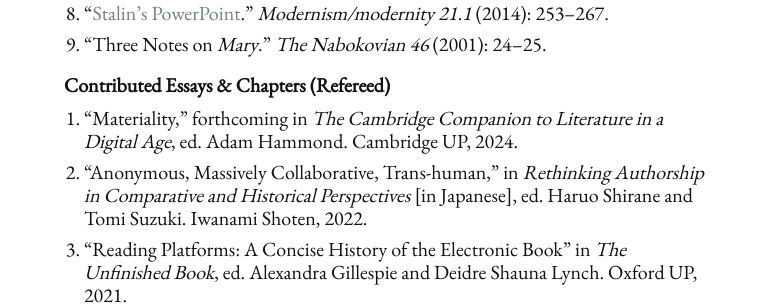
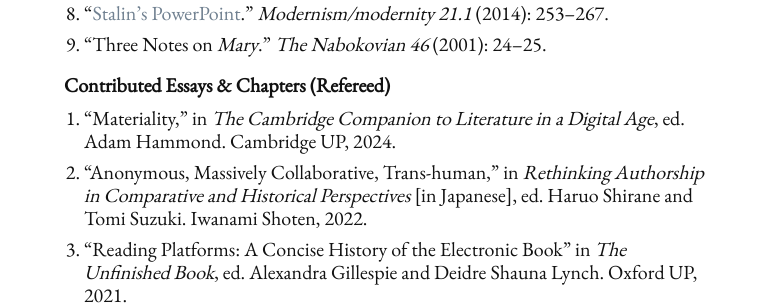
Before and after one commit to denten/denten.github.io, a Jekyll site: the page built from _pages/publications.md, in a window 1280 px wide. Shown: the part 727-1032 px from the top of the page, without its empty margins (256-1023 px from the left). Built offline with Jekyll 4.4.1, drawn with Linux system fonts in a browser that asks for light colours; nearby versions of some CDN libraries.

Commit message:
update the hammond

```diff
--- a/_includes/CV/04-publications.md
+++ b/_includes/CV/04-publications.md
@@ -47,7 +47,7 @@
 
 ### Contributed Essays & Chapters (Refereed)
 
-1. "Materiality," forthcoming in *The Cambridge Companion to Literature in a Digital Age*, ed.
+1. "Materiality," in *The Cambridge Companion to Literature in a Digital Age*, ed.
    Adam Hammond. Cambridge UP, 2024.
 2. "Anonymous, Massively Collaborative, Trans-human," in *Rethinking Authorship in Comparative
 and Historical Perspectives* [in Japanese], ed.  Haruo Shirane and Tomi Suzuki.  Iwanami
```
